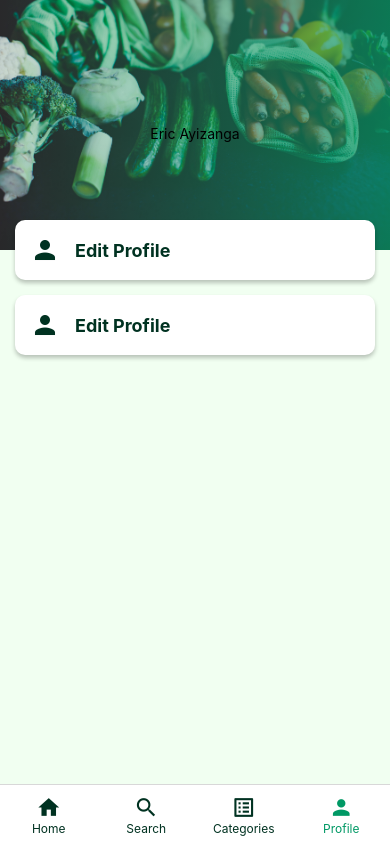
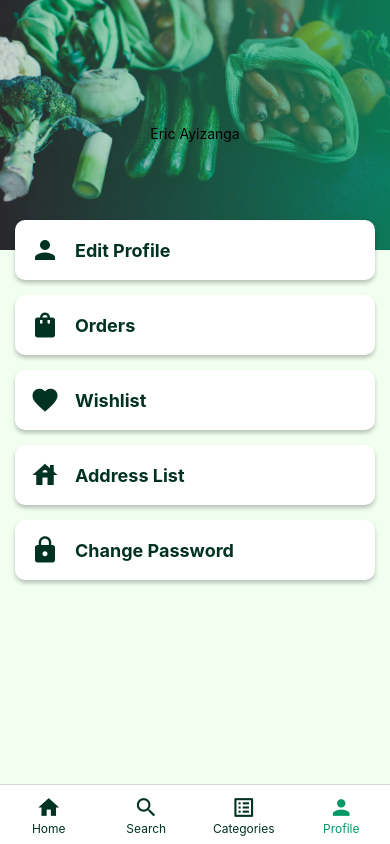
Before and after one commit to GroMart-Project/gromart-mobile, a React Native app: screen /Profile in a window 390 px wide. Built offline with nearby package versions, Linux system fonts and the light colour scheme.

Commit message:
Add option list

```diff
--- a/src/screens/ProfileScreen.js
+++ b/src/screens/ProfileScreen.js
@@ -5,6 +5,7 @@ import { COLORS } from "../data/Constants";
 import ProfileHeader from "../components/utilities/ProfileHeader";
 import { Card } from "react-native-paper";
 import { MaterialIcons } from "@expo/vector-icons";
+import OptionsData from "../data/OptionsData";
 
 export default function ProfileScreen() {
   return (
@@ -17,29 +18,34 @@ export default function ProfileScreen() {
           </ProfileHeader>
           {/* Profile Header ends */}
 
+          {/* Option List */}
           <View style={styles.optionsList}>
-            <Card style={styles.card} elevation={4}>
-              <View style={styles.titleContainer}>
-                <View>
-                  <MaterialIcons name="person" size={30} color={COLORS.text} />
-                </View>
-                <Text style={styles.title}>Edit Profile</Text>
-              </View>
-            </Card>
-
-            <Card style={styles.card} elevation={4}>
-              <View style={styles.titleContainer}>
-                <View>
-                  <MaterialIcons name="person" size={30} color={COLORS.text} />
-                </View>
-                <Text style={styles.title}>Edit Profile</Text>
-              </View>
-            </Card>
+            {OptionsData.map((option) => (
+              <OptionCard key={option.id} data={option} />
+            ))}
           </View>
+          {/* Option list end */}
         </ScrollView>
       </View>
     </SafeArea>
   );
+
+  function OptionCard({ data }) {
+    //Destructure Data//
+    const { title, icon, route } = data;
+    //Destructure ends//
+
+    return (
+      <Card style={styles.card} elevation={4}>
+        <View style={styles.titleContainer}>
+          <View>
+            <MaterialIcons name={icon} size={30} color={COLORS.text} />
+          </View>
+          <Text style={styles.title}>{title}</Text>
+        </View>
+      </Card>
+    );
+  }
 }
 
 const { width } = Dimensions.get("window");
```
